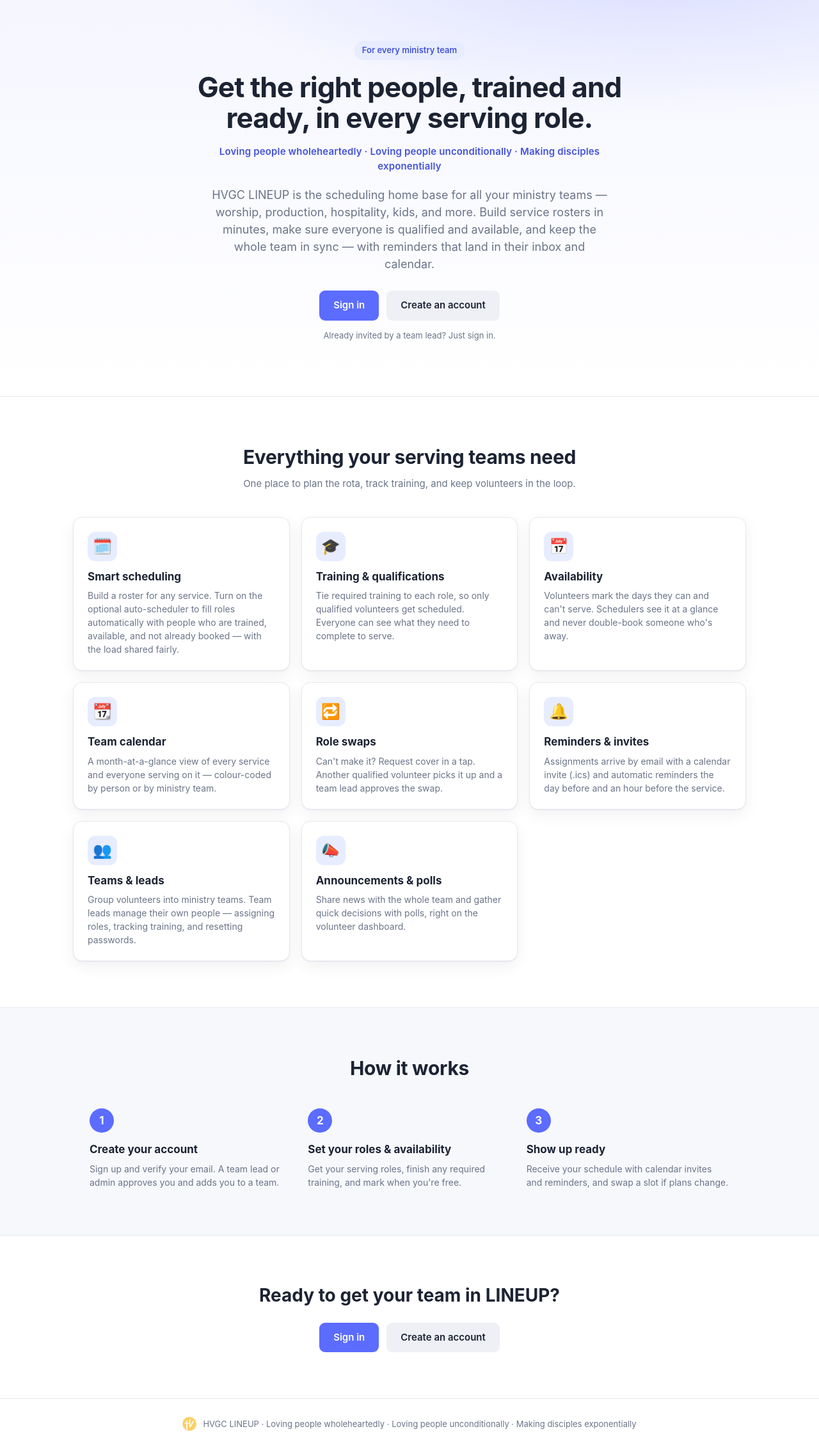
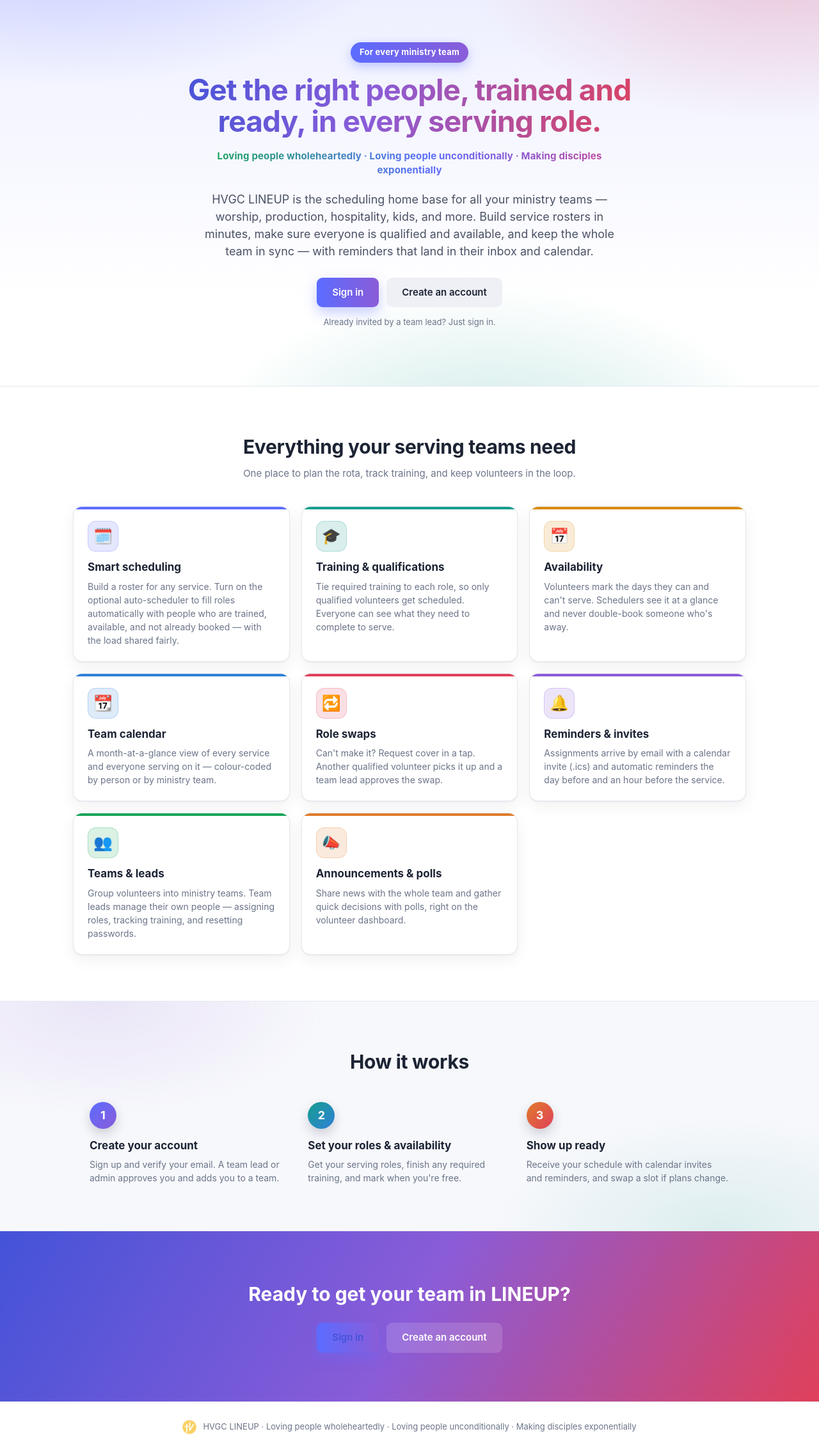
Before and after one commit to Wasivjoey/HVGC, a Flask app: page / in a window 1280 px wide. Shown: the part 66-2335 px from the top of the page at 64% size. Before the commit the page ends 2302 px from the top, so only its background shows below. Run offline with Flask 3, Linux system fonts and the light colour scheme; some libraries are stand-ins or nearby versions.

Commit message:
Make the landing page more colourful
Add a vibrant, multi-colour treatment to the home screen: a gradient hero
with radial colour blobs, gradient-filled headline and tagline text, a
gradient primary CTA, a distinct accent colour per feature card (top bar +
tinted icon), gradient step numbers, and a bold gradient call-to-action band
with white buttons. Includes a solid fallback for browsers without color-mix.

Co-Authored-By: Claude Opus 4.8 <noreply@anthropic.com>

```diff
--- a/static/style.css
+++ b/static/style.css
@@ -406,21 +406,41 @@ body.landing { background: #fff; color: var(--ink); }
 .lp-nav-actions { display: flex; align-items: center; gap: 10px; }
 
 .lp-hero {
+  position: relative; overflow: hidden;
   background:
-    radial-gradient(1200px 400px at 80% -10%, rgba(91,108,255,.18), transparent 60%),
-    linear-gradient(180deg, #f5f6ff 0%, #ffffff 100%);
+    radial-gradient(900px 420px at 8% -20%, rgba(91,108,255,.30), transparent 60%),
+    radial-gradient(820px 420px at 95% -10%, rgba(224,64,90,.24), transparent 60%),
+    radial-gradient(760px 460px at 60% 120%, rgba(21,158,142,.24), transparent 60%),
+    linear-gradient(180deg, #eef0ff 0%, #ffffff 78%);
   border-bottom: 1px solid var(--line);
 }
-.lp-hero-inner { max-width: 780px; margin: 0 auto; padding: 64px 24px 72px; text-align: center; }
+.lp-hero-inner { max-width: 800px; margin: 0 auto; padding: 66px 24px 76px; text-align: center; position: relative; }
 .lp-eyebrow {
-  display: inline-block; background: var(--blue-bg); color: var(--brand-dark);
-  font-weight: 600; font-size: 13px; padding: 5px 12px; border-radius: 999px; margin-bottom: 18px;
+  display: inline-block; color: #fff; font-weight: 700; font-size: 13px;
+  padding: 6px 14px; border-radius: 999px; margin-bottom: 18px; letter-spacing: .02em;
+  background: linear-gradient(90deg, var(--brand), #8a5cd8);
+  box-shadow: 0 6px 16px rgba(91,108,255,.35);
 }
-.lp-hero h1 { font-size: 44px; line-height: 1.1; letter-spacing: -.02em; margin: 0 0 18px; }
-.lp-tagline { font-size: 15px; font-weight: 600; color: var(--brand-dark); margin: 0 auto 20px; max-width: 620px; letter-spacing: .01em; }
-.lp-lede { font-size: 18px; color: var(--muted); margin: 0 auto 28px; max-width: 620px; }
+.lp-hero h1 {
+  font-size: 46px; line-height: 1.08; letter-spacing: -.02em; margin: 0 0 18px;
+  background: linear-gradient(100deg, #4453d8 0%, #8a5cd8 42%, #e0405a 100%);
+  -webkit-background-clip: text; background-clip: text;
+  -webkit-text-fill-color: transparent; color: #4453d8;
+}
+.lp-tagline {
+  font-size: 15px; font-weight: 700; margin: 0 auto 20px; max-width: 640px; letter-spacing: .01em;
+  background: linear-gradient(90deg, var(--green), var(--brand) 55%, #c2479b);
+  -webkit-background-clip: text; background-clip: text;
+  -webkit-text-fill-color: transparent; color: var(--brand-dark);
+}
+.lp-lede { font-size: 18px; color: #4b5266; margin: 0 auto 28px; max-width: 640px; }
 .lp-cta { display: flex; gap: 12px; justify-content: center; flex-wrap: wrap; }
-.lp-cta .btn { padding: 12px 22px; font-size: 15px; }
+.lp-cta .btn { padding: 12px 24px; font-size: 15px; }
+.lp-cta .btn:first-child {
+  background: linear-gradient(90deg, var(--brand), #8a5cd8);
+  box-shadow: 0 8px 20px rgba(91,108,255,.35); border: none;
+}
+.lp-cta .btn:first-child:hover { filter: brightness(1.06); }
 .lp-note { color: var(--muted); font-size: 13px; margin-top: 14px; }
 
 .lp-section { max-width: 1100px; margin: 0 auto; padding: 72px 24px; }
@@ -429,32 +449,62 @@ body.landing { background: #fff; color: var(--ink); }
 .lp-grid { display: grid; grid-template-columns: repeat(auto-fit, minmax(250px, 1fr)); gap: 18px; }
 .lp-card {
   background: var(--panel); border: 1px solid var(--line); border-radius: var(--radius);
-  padding: 22px; box-shadow: var(--shadow);
+  padding: 22px; box-shadow: var(--shadow); position: relative; overflow: hidden;
+  transition: transform .15s ease, box-shadow .15s ease;
 }
+.lp-card::before { content: ""; position: absolute; inset: 0 0 auto 0; height: 4px; background: var(--c, var(--brand)); }
+.lp-card:hover { transform: translateY(-4px); box-shadow: 0 10px 30px rgba(16,24,40,.12); }
 .lp-card h3 { margin: 4px 0 6px; font-size: 17px; }
 .lp-card p { margin: 0; color: var(--muted); font-size: 14px; }
 .lp-ico {
-  width: 46px; height: 46px; border-radius: 12px; background: var(--blue-bg);
+  width: 48px; height: 48px; border-radius: 13px;
+  background: var(--blue-bg); /* fallback for browsers without color-mix */
+  background: color-mix(in srgb, var(--c, var(--brand)) 16%, #fff);
   display: flex; align-items: center; justify-content: center; font-size: 24px; margin-bottom: 12px;
+  box-shadow: inset 0 0 0 1px color-mix(in srgb, var(--c, var(--brand)) 24%, transparent);
 }
+/* A distinct colour per feature card */
+.lp-grid .lp-card:nth-child(1)  { --c: #5b6cff; }
+.lp-grid .lp-card:nth-child(2)  { --c: #159e8e; }
+.lp-grid .lp-card:nth-child(3)  { --c: #d98b08; }
+.lp-grid .lp-card:nth-child(4)  { --c: #2f80d8; }
+.lp-grid .lp-card:nth-child(5)  { --c: #e0405a; }
+.lp-grid .lp-card:nth-child(6)  { --c: #8a5cd8; }
+.lp-grid .lp-card:nth-child(7)  { --c: #18a558; }
+.lp-grid .lp-card:nth-child(8)  { --c: #e07b2b; }
 
-.lp-steps { background: #f7f8fc; border-top: 1px solid var(--line); border-bottom: 1px solid var(--line); }
-.lp-steps { padding: 72px 24px; }
+.lp-steps {
+  padding: 72px 24px; border-top: 1px solid var(--line); border-bottom: 1px solid var(--line);
+  background:
+    radial-gradient(600px 300px at 12% 0%, rgba(138,92,216,.12), transparent 60%),
+    radial-gradient(600px 300px at 88% 100%, rgba(21,158,142,.12), transparent 60%),
+    #f7f8fc;
+}
 .lp-steps .lp-h2 { margin-bottom: 40px; }
 .lp-step-row { max-width: 1000px; margin: 0 auto; display: grid; grid-template-columns: repeat(auto-fit, minmax(240px, 1fr)); gap: 24px; }
 .lp-step h3 { margin: 14px 0 6px; font-size: 17px; }
 .lp-step p { margin: 0; color: var(--muted); font-size: 14px; }
 .lp-num {
   display: inline-flex; align-items: center; justify-content: center;
-  width: 38px; height: 38px; border-radius: 50%; background: var(--brand); color: #fff;
-  font-weight: 700; font-size: 17px;
+  width: 42px; height: 42px; border-radius: 50%; color: #fff;
+  font-weight: 700; font-size: 18px; box-shadow: 0 8px 18px rgba(16,24,40,.18);
 }
+.lp-step:nth-child(1) .lp-num { background: linear-gradient(135deg, #5b6cff, #8a5cd8); }
+.lp-step:nth-child(2) .lp-num { background: linear-gradient(135deg, #159e8e, #2f80d8); }
+.lp-step:nth-child(3) .lp-num { background: linear-gradient(135deg, #e07b2b, #e0405a); }
 
-.lp-final { text-align: center; padding: 72px 24px; }
-.lp-final h2 { font-size: 28px; margin: 0 0 22px; }
+.lp-final {
+  text-align: center; padding: 76px 24px; color: #fff;
+  background: linear-gradient(120deg, #4453d8 0%, #8a5cd8 50%, #e0405a 100%);
+}
+.lp-final h2 { font-size: 30px; margin: 0 0 22px; color: #fff; }
+.lp-final .btn { background: #fff; color: var(--brand-dark); border: none; box-shadow: 0 8px 20px rgba(0,0,0,.18); }
+.lp-final .btn:hover { background: #fff; filter: brightness(.96); }
+.lp-final .btn-ghost { background: rgba(255,255,255,.14); color: #fff; box-shadow: none; }
+.lp-final .btn-ghost:hover { background: rgba(255,255,255,.24); }
 
 .lp-foot {
-  display: flex; align-items: center; justify-content: center; gap: 10px;
+  display: flex; align-items: center; justify-content: center; gap: 10px; text-align: center;
   padding: 28px 24px; border-top: 1px solid var(--line); color: var(--muted); font-size: 13px;
 }
 .lp-foot img { width: 22px; height: 22px; object-fit: contain; opacity: .8; }
```
